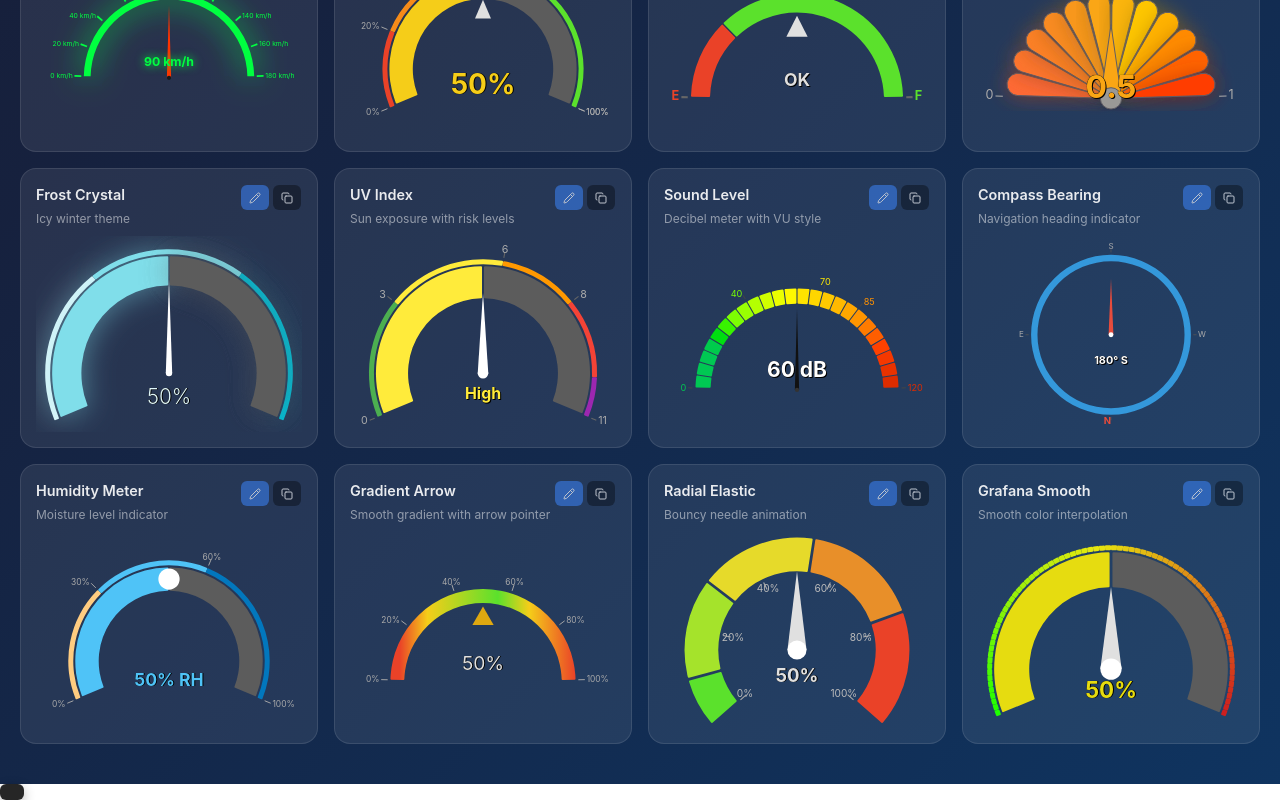
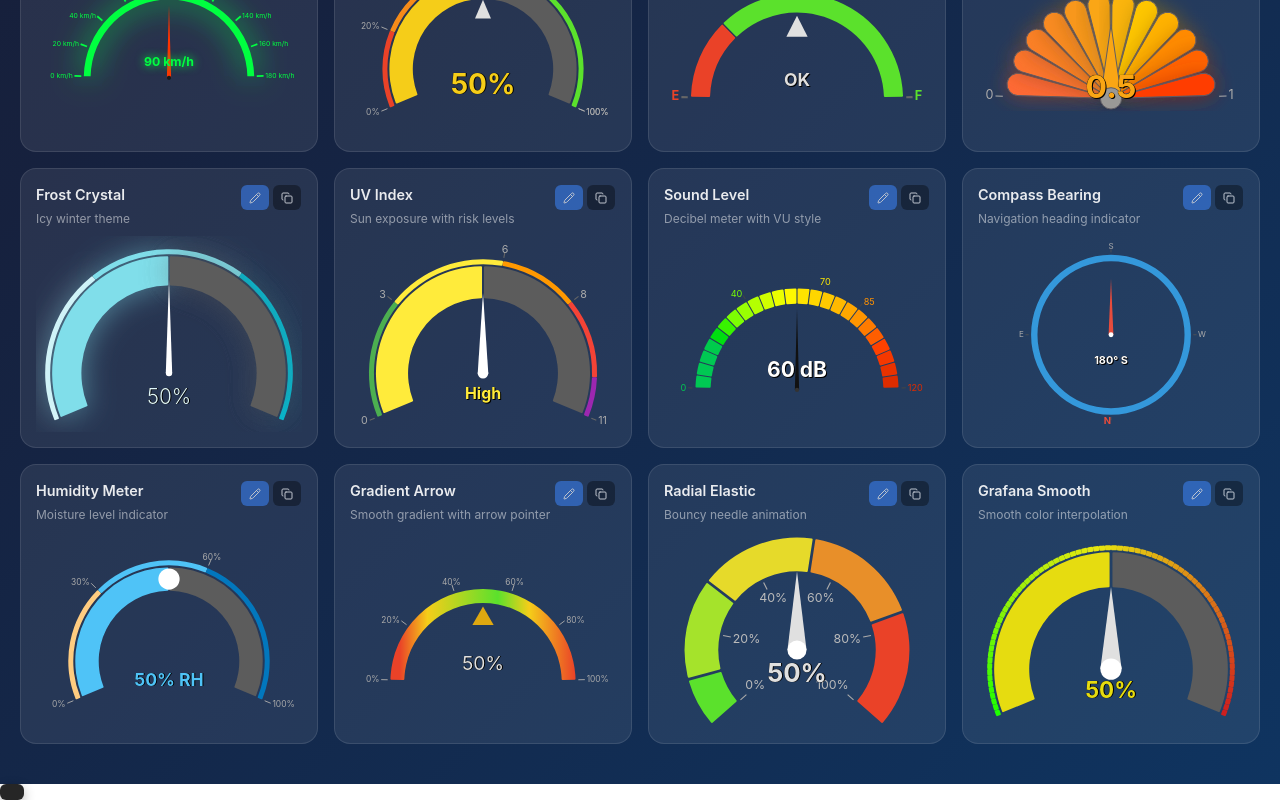
Before and after one commit to antoniolago/react-gauge-component, a React (Create React App) app: page / in a window 1280 px wide. Shown: the part 1613-2413 px from the top of the page. Built offline with nearby package versions, Linux system fonts and the light colour scheme.

Commit message:
Update presets.tsx

```diff
--- a/src/TestComponent/GaugeGallery/presets.tsx
+++ b/src/TestComponent/GaugeGallery/presets.tsx
@@ -767,24 +767,34 @@ export const GAUGE_PRESETS: GaugePreset[] = [
     description: "Bouncy needle animation",
     component: (value) => (
       <GaugeComponent
-        value={value}
-        type="radial"
-        arc={{
+      value={50}
+      type="radial"
+      arc={{
           colorArray: ["#5BE12C", "#EA4228"],
-          subArcs: [{ limit: 10 }, { limit: 30 }, {}, {}, {}],
+          subArcs: [
+            { limit: 10 },
+            { limit: 30 },
+            {},
+            {},
+            {}
+          ],
           padding: 0.02,
-          width: 0.3,
+          width: 0.3
         }}
-        pointer={{
+      pointer={{
           type: "needle",
           color: "#e0e0e0",
           elastic: true,
           animationDelay: 0,
-          maxFps: 30,
+          maxFps: 30
         }}
-        labels={{
+      labels={{
           valueLabel: {
-            style: { fontSize: "26px", fill: "#e0e0e0", fontWeight: "bold" },
+            style: {
+              fontSize: "36px",
+              fill: "#e0e0e0",
+              fontWeight: "bold"
+            }
           },
           tickLabels: {
             type: "inner",
@@ -793,14 +803,13 @@ export const GAUGE_PRESETS: GaugePreset[] = [
               { value: 40 },
               { value: 60 },
               { value: 80 },
-              { value: 100 },
+              { value: 100 }
             ],
-            defaultTickValueConfig: {
-              style: { fontSize: "9px", fill: "#bbb" },
-            },
-          },
+            defaultTickValueConfig: { style: { fontSize: "11px", fill: "#bbb" } },
+            defaultTickLineConfig: { distanceFromArc: 3, distanceFromText: 12 }
+          }
         }}
-      />
+    />
     ),
   },
   {
```
